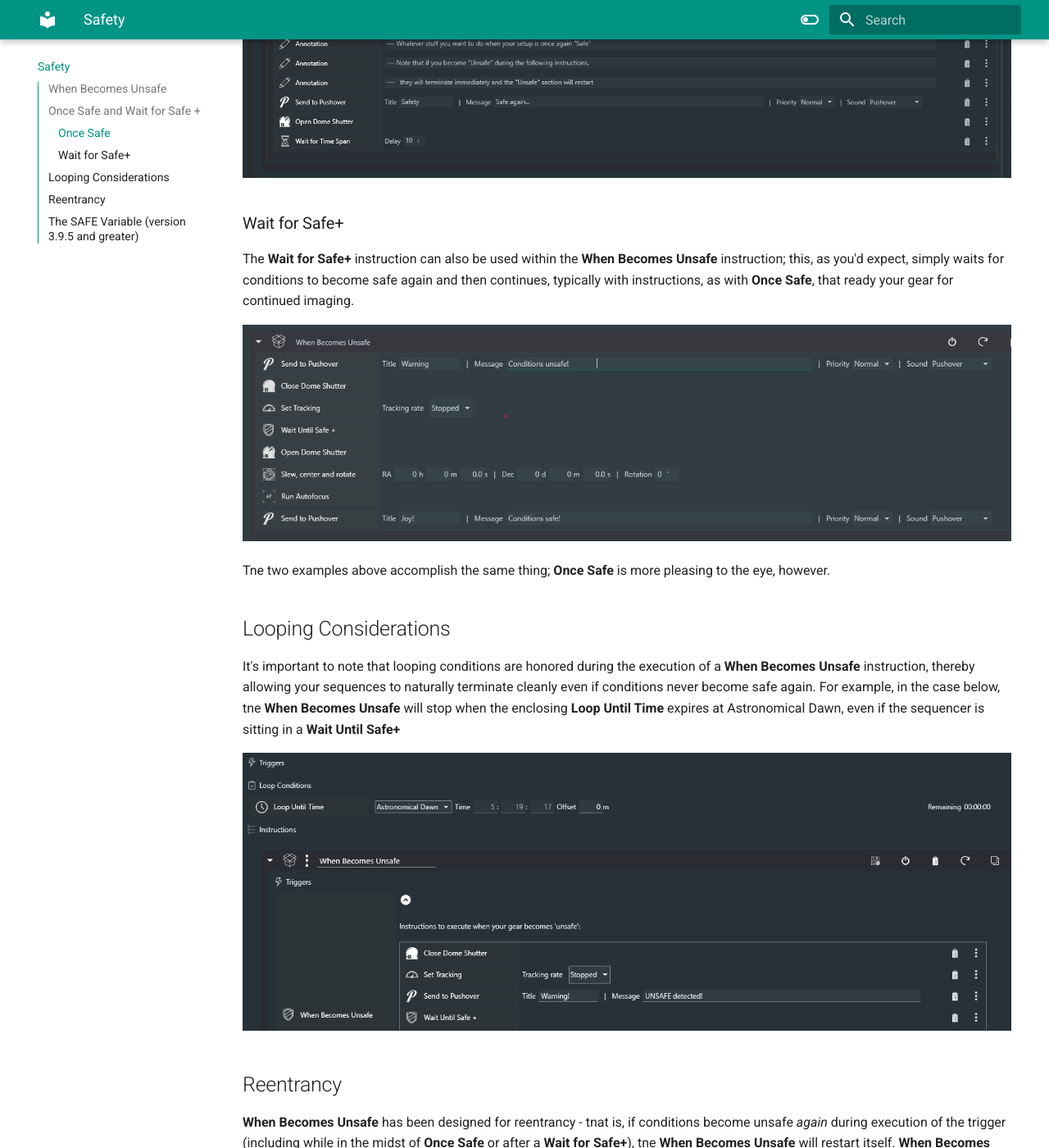
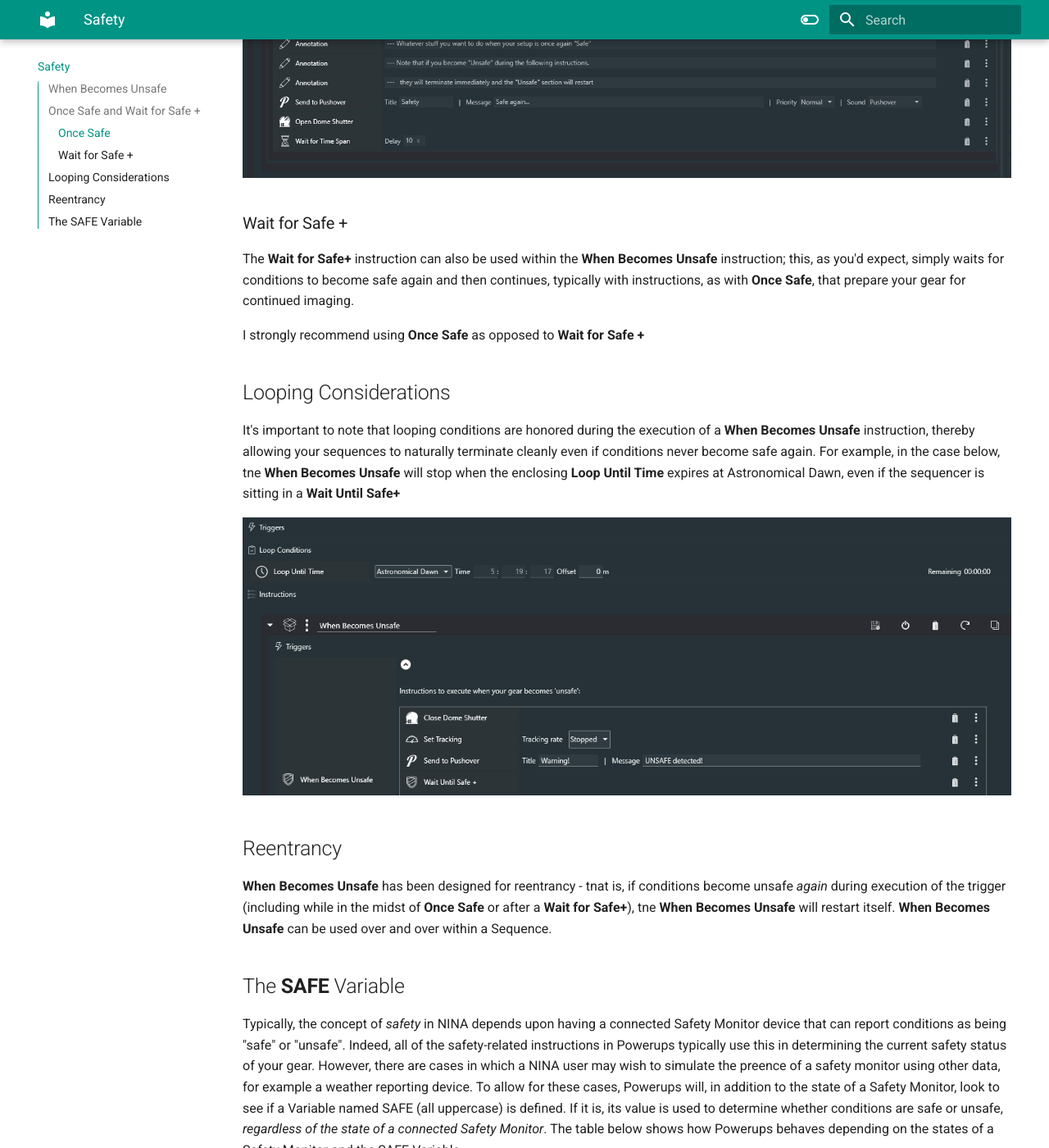
Before and after one commit to marcblank/marcblank.github.io, an MkDocs documentation site: the page built from docs/Safety.md, in a window 1280 px wide and 1400 px high, scrolled down 1177 px. Shown: the whole window at 82% size. Built offline with MkDocs 1.6.1 and Material for MkDocs 9.7.7, drawn with Linux system fonts in a browser that asks for light colours; some of the changed text lies outside the part shown.

Commit message:
Docs update 5

```diff
--- a/docs/Safety.md
+++ b/docs/Safety.md
@@ -18,13 +18,11 @@
 
 ![](OnceSafe.png)
 
-### Wait for Safe+
+### Wait for Safe +
 
-The **Wait for Safe+** instruction can also be used within the **When Becomes Unsafe** instruction; this, as you'd expect, simply waits for conditions to become safe again and then continues, typically with instructions, as with **Once Safe**, that ready your gear for continued imaging.
+The **Wait for Safe+** instruction can also be used within the **When Becomes Unsafe** instruction; this, as you'd expect, simply waits for conditions to become safe again and then continues, typically with instructions, as with **Once Safe**, that prepare your gear for continued imaging.
 
-![](WaitUntilSafe.png)
-
-Tne two examples above accomplish the same thing; **Once Safe** is more pleasing to the eye, however.
+I strongly recommend using **Once Safe** as opposed to **Wait for Safe +**
 
 ## Looping Considerations
 
@@ -36,7 +34,7 @@
 
 **When Becomes Unsafe** has been designed for reentrancy - tnat is, if conditions become unsafe *again* during execution of the trigger (including while in the midst of **Once Safe** or after a **Wait for Safe+**), tne **When Becomes Unsafe** will restart itself. **When Becomes Unsafe** can be used over and over within a Sequence.
 
-## The **SAFE** Variable (version 3.9.5 and greater)
+## The **SAFE** Variable
 
 Typically, the concept of *safety* in NINA depends upon having a connected Safety Monitor device that can report conditions as being "safe" or "unsafe". Indeed, all of the safety-related instructions in Powerups typically use this in determining the current safety status of your gear. However, there are cases in which a NINA user may wish to simulate the preence of a safety monitor using other data, for example a weather reporting device. To allow for these cases, Powerups will, in addition to the state of a Safety Monitor, look to see if a Variable named SAFE (all uppercase) is defined.  If it is, its value is used to determine whether conditions are safe or unsafe, *regardless of the state of a connected Safety Monitor*. The table below shows how Powerups behaves depending on the states of a Safety Monitor and the SAFE Variable.
 
```
